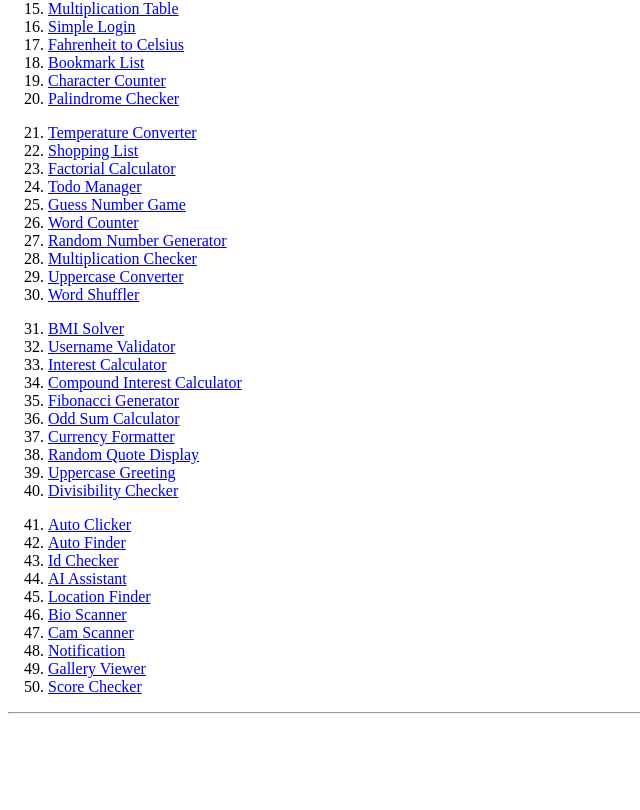
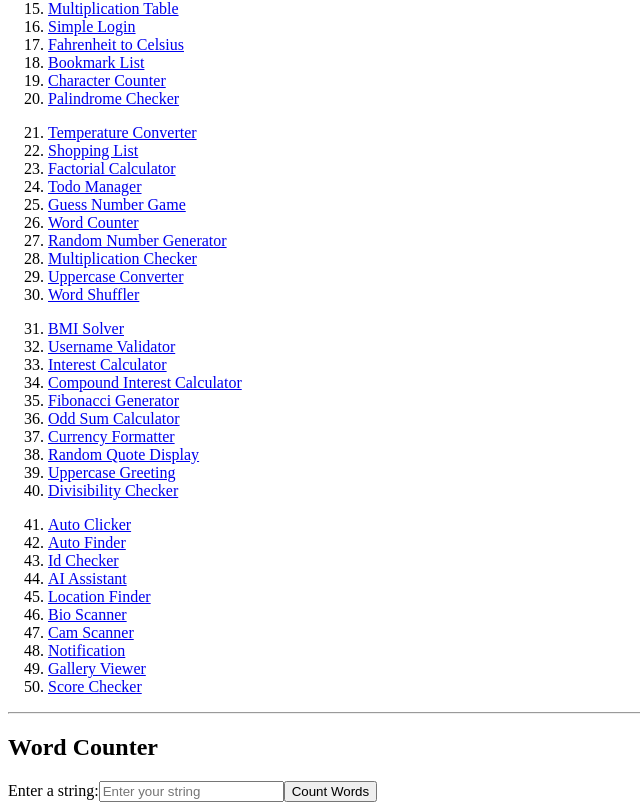
Before and after one commit to SVFC-Travel-Booking-System/Angular-Components, an Angular app: page /word-counter in a window 1280 px wide. Before the commit this address led to /. Shown: the part 348-1158 px from the top of the page, without its empty margins (0-640 px from the left). Before the commit the page ends 1070 px from the top, so only its background shows below. Built offline with nearby package versions, Linux system fonts and the light colour scheme.

Commit message:
#26 count the number words of the string

```diff
--- a/src/app/app-routing.module.ts
+++ b/src/app/app-routing.module.ts
@@ -25,8 +25,7 @@ import { ShoppinglistComponent } from './components/shoppinglist/shoppinglist.co
 import { FactorialcalculatorComponent } from './components/factorialcalculator/factorialcalculator.component';
 import { TodomanagerComponent } from './components/todomanager/todomanager.component';
 import { GuessnumbergameComponent } from './components/guessnumbergame/guessnumbergame.component';
-
-
+import { WordcounterComponent } from './components/wordcounter/wordcounter.component';
 
 
 
@@ -57,6 +56,7 @@ const routes: Routes = [
   { path: 'factorial-calculator', component: FactorialcalculatorComponent },
   { path: 'todo-manager', component: TodomanagerComponent },
   { path: 'guess-number-game', component: GuessnumbergameComponent },
+  { path: 'word-counter', component: WordcounterComponent },
 
 
 
--- a/src/app/app.component.html
+++ b/src/app/app.component.html
@@ -33,7 +33,7 @@
             <li><a routerLink="/factorial-calculator">Factorial Calculator</a></li>
             <li><a routerLink="/todo-manager">Todo Manager</a></li>
             <li><a routerLink="/guess-number-game">Guess Number Game</a></li>
-            <li><a routerLink="/word-counter ">Word Counter</a></li>
+            <li><a routerLink="/word-counter">Word Counter</a></li>
             <li><a routerLink="/random-number-generator">Random Number Generator</a></li>
             <li><a routerLink="/multiplication-checker">Multiplication Checker</a></li>
             <li><a routerLink="/uppercase-converter">Uppercase Converter</a></li>
--- a/src/app/app.module.ts
+++ b/src/app/app.module.ts
@@ -29,6 +29,7 @@ import { ShoppinglistComponent } from './components/shoppinglist/shoppinglist.co
 import { FactorialcalculatorComponent } from './components/factorialcalculator/factorialcalculator.component';
 import { TodomanagerComponent } from './components/todomanager/todomanager.component';
 import { GuessnumbergameComponent } from './components/guessnumbergame/guessnumbergame.component';
+import { WordcounterComponent } from './components/wordcounter/wordcounter.component';
 
 
 @NgModule({
@@ -59,6 +60,7 @@ import { GuessnumbergameComponent } from './components/guessnumbergame/guessnumb
     FactorialcalculatorComponent,
     TodomanagerComponent,
     GuessnumbergameComponent,
+    WordcounterComponent,
 
 
 
--- /dev/null
+++ b/src/app/components/wordcounter/wordcounter.component.html
@@ -0,0 +1,15 @@
+<div class="word-counter-container">
+    <h2>Word Counter</h2>
+
+    <!-- Form to input string -->
+    <form (ngSubmit)="countWords()">
+        <label for="inputString">Enter a string:</label>
+        <input type="text" id="inputString" [(ngModel)]="inputString" name="stringInput" placeholder="Enter your string" required />
+        <button type="submit">Count Words</button>
+    </form>
+
+    <!-- Display the word count -->
+    <div *ngIf="wordCount !== null">
+        <h3>Word Count: {{ wordCount }}</h3>
+    </div>
+</div>
--- /dev/null
+++ b/src/app/components/wordcounter/wordcounter.component.ts
@@ -0,0 +1,22 @@
+import { Component } from '@angular/core';
+
+@Component({
+  selector: 'app-wordcounter',
+  templateUrl: './wordcounter.component.html',
+  styleUrl: './wordcounter.component.css'
+})
+export class WordcounterComponent {
+  inputString: string = ''; // Holds the input string from the user
+  wordCount: number | null = null; // Holds the word count
+
+  // Method to count words in the input string
+  countWords() {
+    if (this.inputString.trim()) {
+      // Split the string by spaces and filter out empty entries
+      this.wordCount = this.inputString.trim().split(/\s+/).length;
+    } else {
+      this.wordCount = 0; // Handle the case where inputString is empty or contains only spaces
+    }
+  }
+
+}
```
Also changed, not shown: src/app/components/wordcounter/wordcounter.component.css (added), 1 other file (tests, documents, lock files or other folders).
